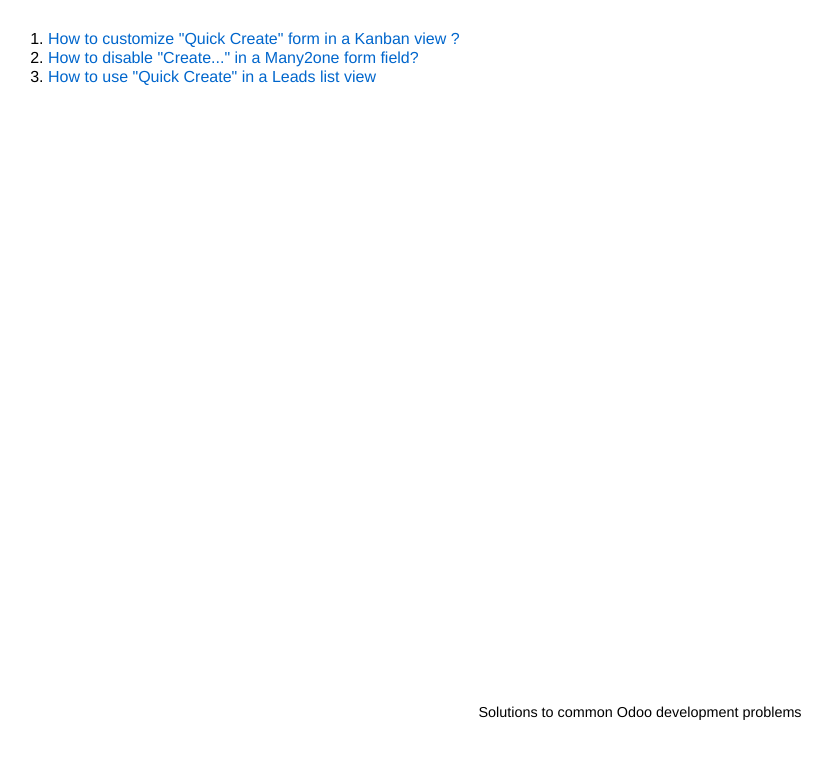
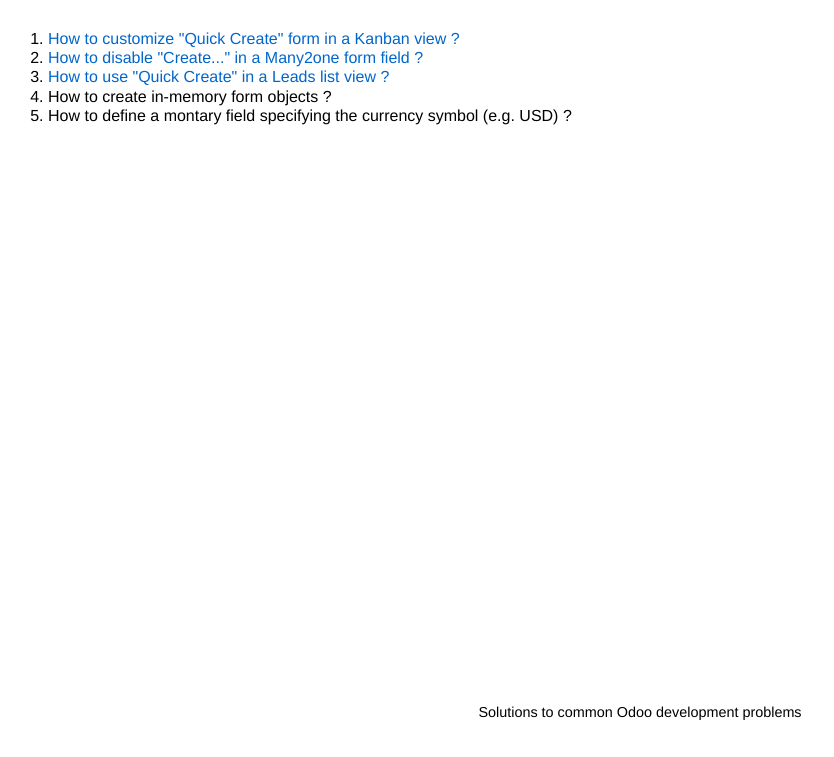
Before and after one commit to odoorecipes/odoorecipes, a plain HTML site: page index.html in a window 1280 px wide. Shown: the part 75-832 px from the top of the page, without its empty margins (0-834 px from the left). Drawn offline with Linux system fonts and the light colour scheme.

Commit message:
2 questions added

```diff
--- a/index.html
+++ b/index.html
@@ -16,13 +16,19 @@
         </li>
         <li>
           <a href="how-to-disable-create-in-many2one-form-field.html">
-            How to disable "Create..." in a Many2one form field?
+            How to disable "Create..." in a Many2one form field ?
           </a>
         </li>
         <li>
           <a href="how-to-use-quick-create-in-leads-list.html">
-            How to use "Quick Create" in a Leads list view
+            How to use "Quick Create" in a Leads list view ?
           </a>
+        </li>
+        <li>
+          How to create in-memory form objects ?
+        </li>
+        <li>
+          How to define a montary field specifying the currency symbol (e.g. USD) ?
         </li>
       </ol>
     </div>
```
